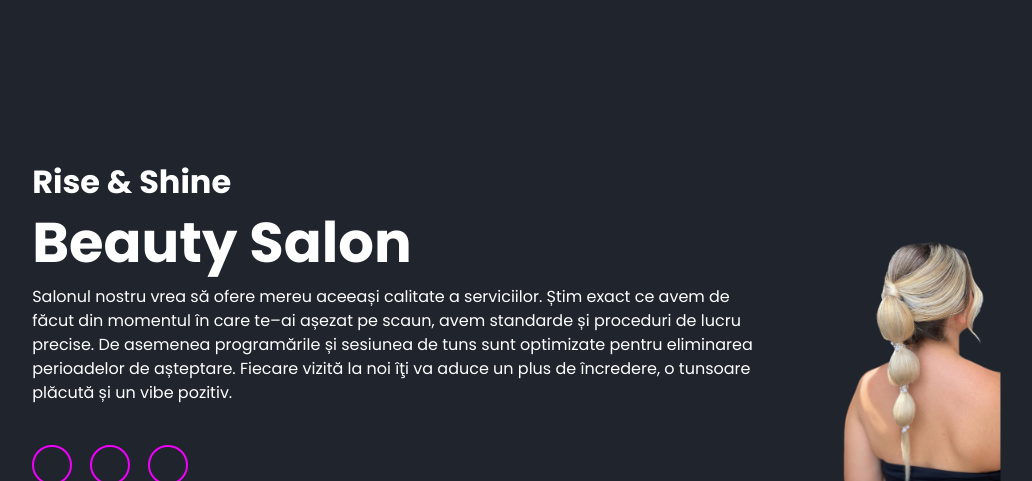
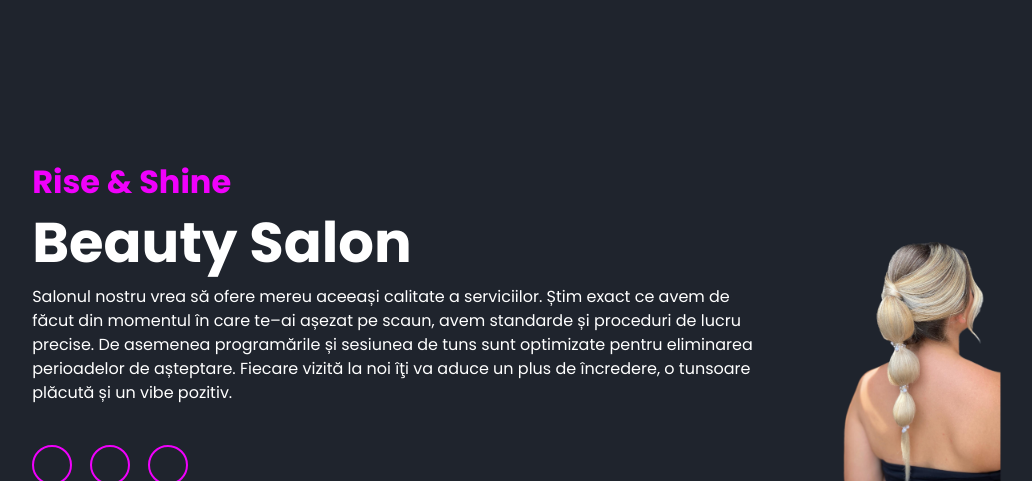
Before and after one commit to klosebygeo/beautyweb, a Django app: page / in a window 1280 px wide. Shown: the part 78-559 px from the top of the page, without its empty margins (83-1115 px from the left). Run offline with Django 4.2, Linux system fonts and the light colour scheme.

Commit message:
customizare_css

```diff
--- a/static/css/my_style.css
+++ b/static/css/my_style.css
@@ -90,6 +90,7 @@ section {
 .home-content h3 {
     font-size: 3.2rem;
     font-weight: 700;
+    color: var(--main-color);
 }
 
 .home-content h3:nth-of-type(2) {
```
